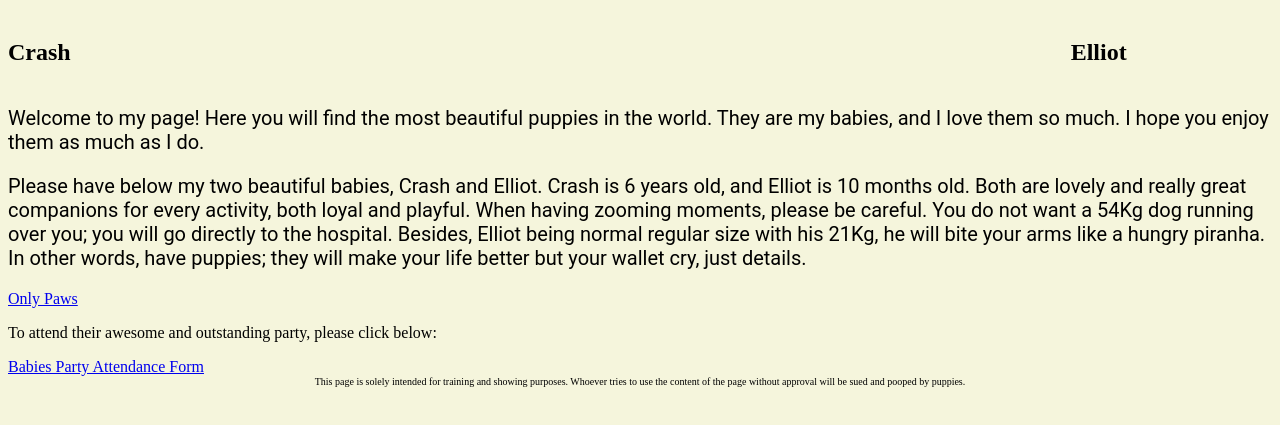
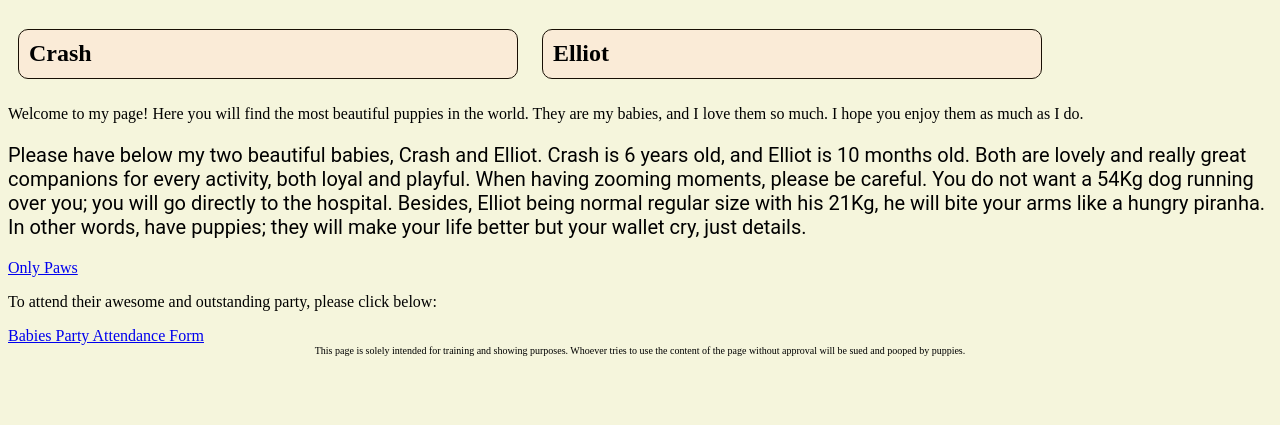
Before and after one commit to Exion19/Homework-Class--3---4, a plain HTML site: page index.html in a window 1280 px wide. Shown: the part 61-486 px from the top of the page. Drawn offline with Linux system fonts and the light colour scheme.

Commit message:
Boxes for subtitles

```diff
--- a/index.html
+++ b/index.html
@@ -16,15 +16,15 @@
     </header>
 
     <div class="subtitles">
-        <h2 class="subtitle">Crash</h2>
-        <h2 class="subtitle">Elliot</h2>
+        <h2 class="subtitle1">Crash</h2>
+        <h2 class="subtitle2">Elliot</h2>
     </div>
 
-    <p class="text">
+    <p class="text1">
         Welcome to my page! Here you will find the most beautiful puppies in the world.
         They are my babies, and I love them so much. I hope you enjoy them as much as I do.
 
-    <p class="text">
+    <p class="text2">
         Please have below my two beautiful babies, Crash and Elliot. Crash is 6 years old, and Elliot is 10 months old. Both are lovely and really great companions for every activity,
         both loyal and playful. When having zooming moments, please be careful. You do not want a 54Kg dog running over you; you will go directly to the hospital.
         Besides, Elliot being normal regular size with his 21Kg, he will bite your arms like a hungry piranha. In other words, have puppies; they will make your life better but your wallet cry,
--- a/styles.css
+++ b/styles.css
@@ -3,31 +3,43 @@
     justify-content center;
 }
 
-.subtitles {
+body {
+    background-color: rgb(245, 245, 220);
+}
+
+.subtitle1 {
+    background-color: #faebd7;
+    padding: 10px;
+    margin: 10px;
+    border-radius: 10px;
+    border: 1px solid #180f04;
     display: flex;
-    gap: 1000px;
+    width: 500px;
+    height: 50px;
+    gap: 850px;
+    display: inline-block;
+    box-sizing: border-box;
+}
+
+.subtitle2 {
+    background-color: #faebd7;
+    padding: 10px;
+    margin: 10px;
+    border-radius: 10px;
+    border: 1px solid #180f04;
+    display: flex;
+    width: 500px;
+    height: 50px;
+    gap: 850px;
+    display: inline-block;
+    box-sizing: border-box;
 }
 
 .subtitle {
     margin: 10;
 }
 
-body {
-    background-color: rgb(245, 245, 220);
-}
-
-.inline {
- display: inline-block;
-}
-
-.container {
-    display: flex;
-    justify-content: center;
-    align-items: center;
-    height: 100vh;
-}
-
-.text{
+.text2{
     font-size: 20px;
     font-family: "Roboto", serif;
 }
```
